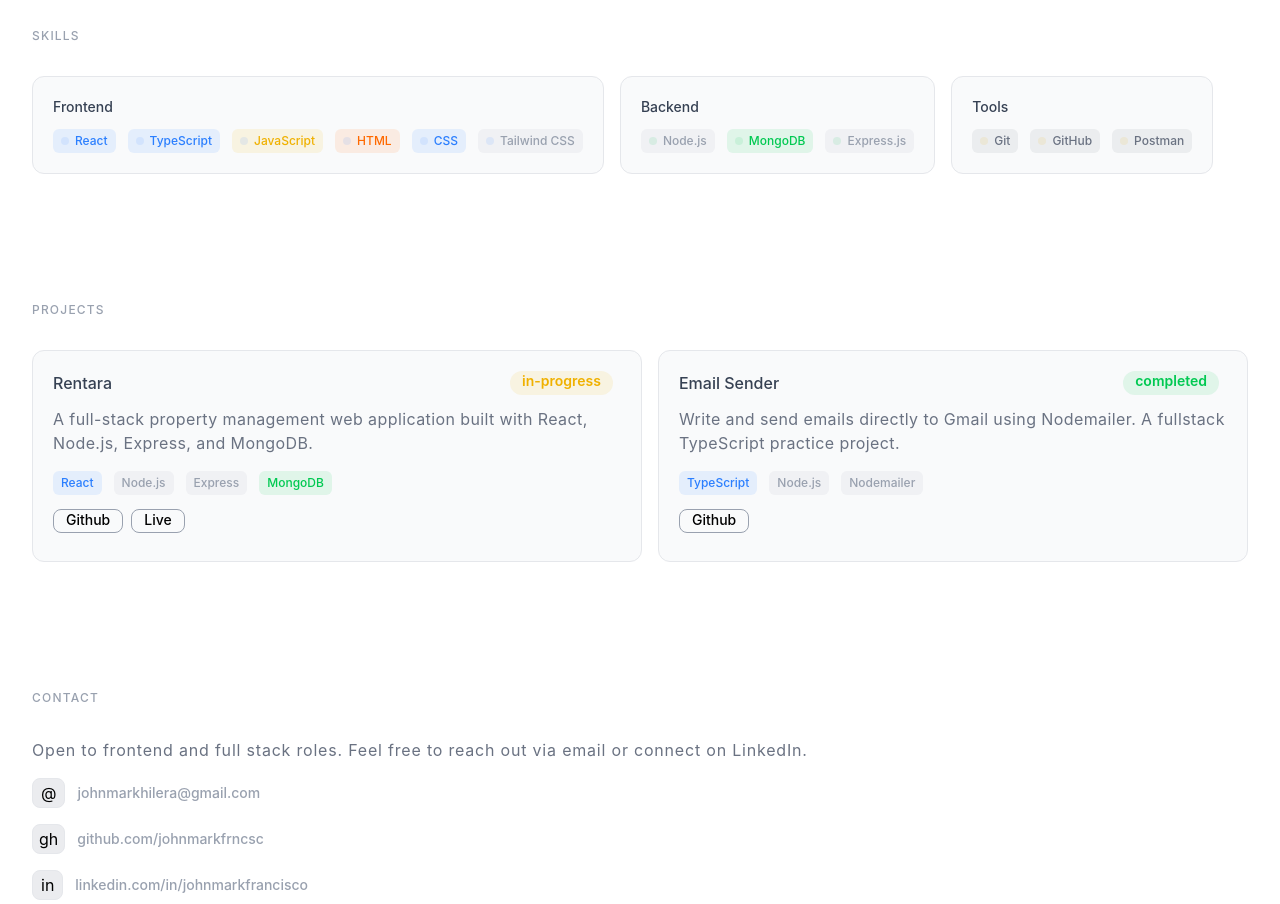
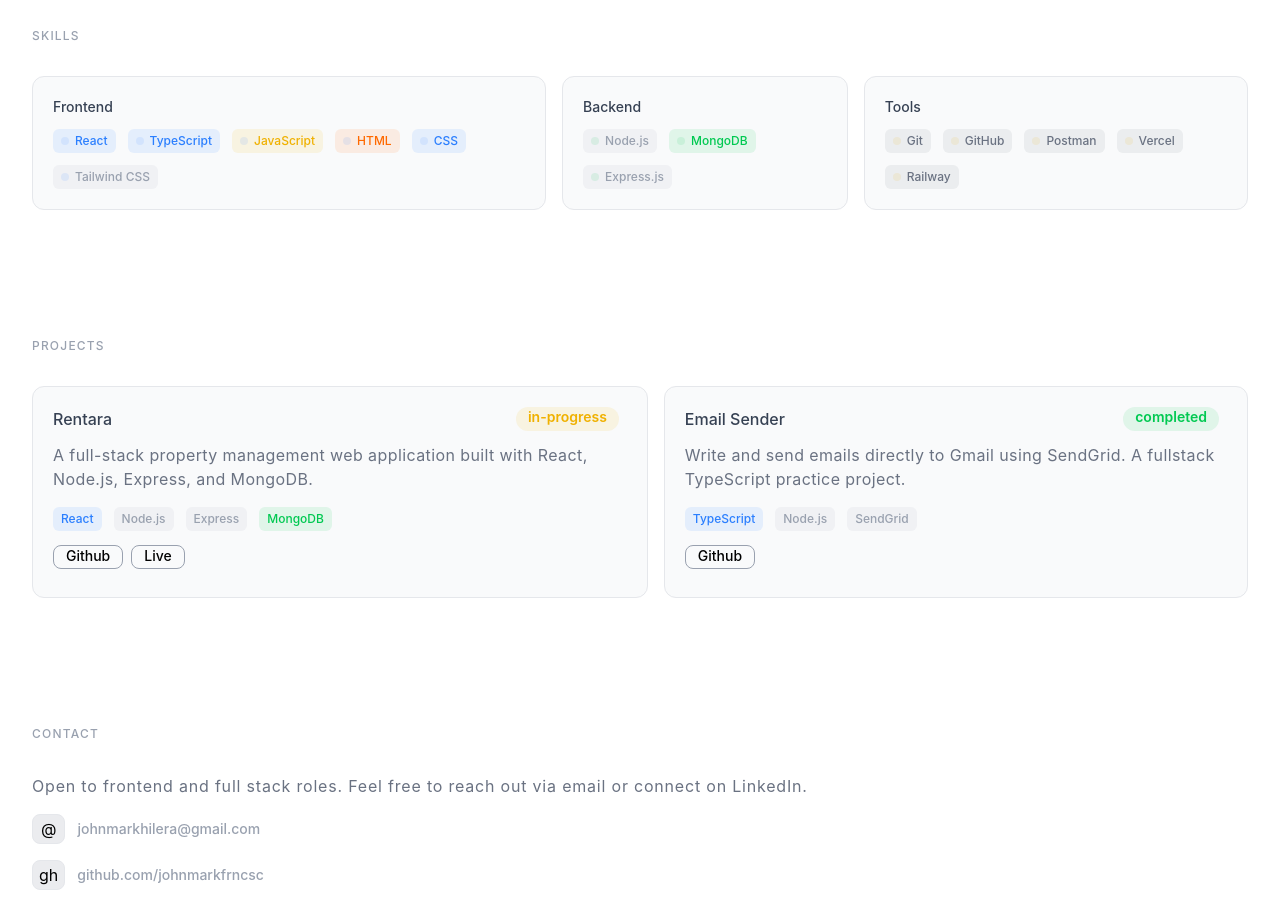
Before and after one commit to johnmarkfrncsc/frncsc-portfolio, a React (Vite) app: page / in a window 1280 px wide. Shown: the part 900-1804 px from the top of the page. Built offline with nearby package versions, Linux system fonts and the light colour scheme.

Commit message:
feat: add Vercel and Railway to skills and update Email Sender tech stack to use SendGrid

```diff
--- a/src/components/ui/SkillBadge.tsx
+++ b/src/components/ui/SkillBadge.tsx
@@ -22,6 +22,8 @@ const SkillBadge = ({ name, category }: SkillBadgeProps) => {
     Git: "bg-gray-500/10 text-gray-500",
     GitHub: "bg-gray-500/10 text-gray-500",
     Postman: "bg-gray-500/10 text-gray-500",
+    Vercel: "bg-gray-500/10 text-gray-500",
+    Railway: "bg-gray-500/10 text-gray-500",
   };
 
   return (
--- a/src/data/projects.ts
+++ b/src/data/projects.ts
@@ -13,8 +13,8 @@ const projects : Project[] = [
   {
     id: 2,
     title: 'Email Sender',
-    description: 'Write and send emails directly to Gmail using Nodemailer. A fullstack TypeScript practice project.',
-    techStack: ['TypeScript', 'Node.js', 'Nodemailer'],
+    description: 'Write and send emails directly to Gmail using SendGrid. A fullstack TypeScript practice project.',
+    techStack: ['TypeScript', 'Node.js', 'SendGrid'],
     githubUrl: 'https://github.com/johnmarkfrncsc',
     status: 'completed',
   }
--- a/src/data/skills.ts
+++ b/src/data/skills.ts
@@ -13,6 +13,8 @@ const skills: Skill[] = [
   { name: 'Git', category: 'tools' },
   { name: 'GitHub', category: 'tools' },
   { name: 'Postman', category: 'tools' },
+  { name: 'Vercel', category: 'tools' },
+  { name: 'Railway', category: 'tools' },
 ]
 
 export default skills
```
